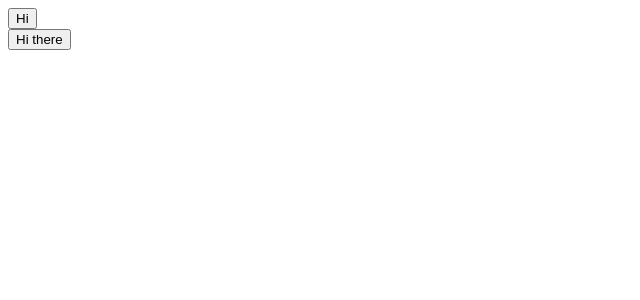
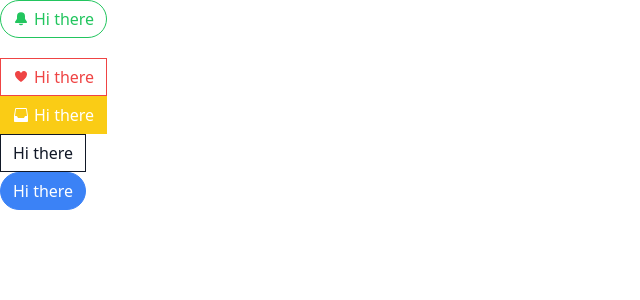
Before and after one commit to svwoodhouse/react-components, a React (Create React App) app: page / in a window 1280 px wide. Shown: the top 300 px of the page, without its empty margins (0-640 px from the left). Built offline with nearby package versions, Linux system fonts and the light colour scheme.

Commit message:
Added more properties to Button component

```diff
--- a/package.json
+++ b/package.json
@@ -6,10 +6,13 @@
     "@testing-library/jest-dom": "^5.17.0",
     "@testing-library/react": "^13.4.0",
     "@testing-library/user-event": "^13.5.0",
+    "classnames": "^2.3.2",
     "prop-types": "^15.8.1",
     "react": "^18.2.0",
     "react-dom": "^18.2.0",
+    "react-icons": "^4.12.0",
     "react-scripts": "5.0.1",
+    "tailwind-merge": "^2.1.0",
     "web-vitals": "^2.1.4"
   },
   "scripts": {
--- a/src/App.js
+++ b/src/App.js
@@ -1,12 +1,25 @@
 import Button from "./components/Button";
+import { GoBellFill } from "react-icons/go";
+import { GoHeart } from "react-icons/go";
+import { GoInbox } from "react-icons/go";
+
 function App() {
   return (
     <div>
         <div >
-          <Button success>Hi</Button>
+          <Button success rounded outline className="mb-5"><GoBellFill/>Hi there</Button>
         </div>
         <div >
-          <Button>Hi there</Button>
+          <Button danger outline><GoHeart/>Hi there</Button>
+        </div>
+        <div >
+          <Button warning><GoInbox/>Hi there</Button>
+        </div>
+        <div >
+          <Button secondary outline>Hi there</Button>
+        </div>
+        <div >
+          <Button primary rounded>Hi there</Button>
         </div>
     </div>
   );
--- a/src/components/Button.js
+++ b/src/components/Button.js
@@ -1,6 +1,5 @@
-// eslint-disable-next-line no-unused-vars
-import PropTypes from 'prop-types'
-
+import className from 'classnames';
+import { twMerge } from 'tailwind-merge'
 function Button({
     children,
     primary,
@@ -10,9 +9,25 @@
     warning,
     outline,
     rounded,
+    ...rest
 }) {
+    const classes = twMerge(className(rest.className, 'flex items-center px-3 py-1.5 border',{
+        'border-blue-500 bg-blue-500 text-white': primary,
+        'border-gray-900 bg-gray-900 text-white': secondary,
+        'border-green-500 bg-green-500 text-white': success,
+        'border-yellow-400 bg-yellow-400 text-white': warning,
+        'border-red-500 bg-red-500 text-white': danger,
+        'rounded-full': rounded,
+        'bg-white': outline,
+        'text-blue-500': outline && primary,
+        'text-gray-900': outline && secondary,
+        'text-green-500': outline && success,
+        'text-yellow-400': outline && warning,
+        'text-red-500': outline && danger,
+    }))
+
     return (
-        <button>{children}</button>
+        <button {...rest} className={classes}>{children}</button>
     )
 }
 
--- /dev/null
+++ b/src/index.css
@@ -0,0 +1,7 @@
+@tailwind base;
+@tailwind components;
+@tailwind utilities;
+
+button > svg {
+    margin-right: 5px;
+}
--- a/src/index.js
+++ b/src/index.js
@@ -1,3 +1,4 @@
+import './index.css'
 import App from "./App";
 import React from "react";
 import ReactDOM from "react-dom/client";
--- a/tailwind.config.js
+++ b/tailwind.config.js
@@ -1,6 +1,6 @@
 /** @type {import('tailwindcss').Config} */
 module.exports = {
-  content: [],
+  content: ["./src/**/*.{html,js}"],
   theme: {
     extend: {},
   },
```
Also changed, not shown: 1 other file (tests, documents, lock files or other folders).
